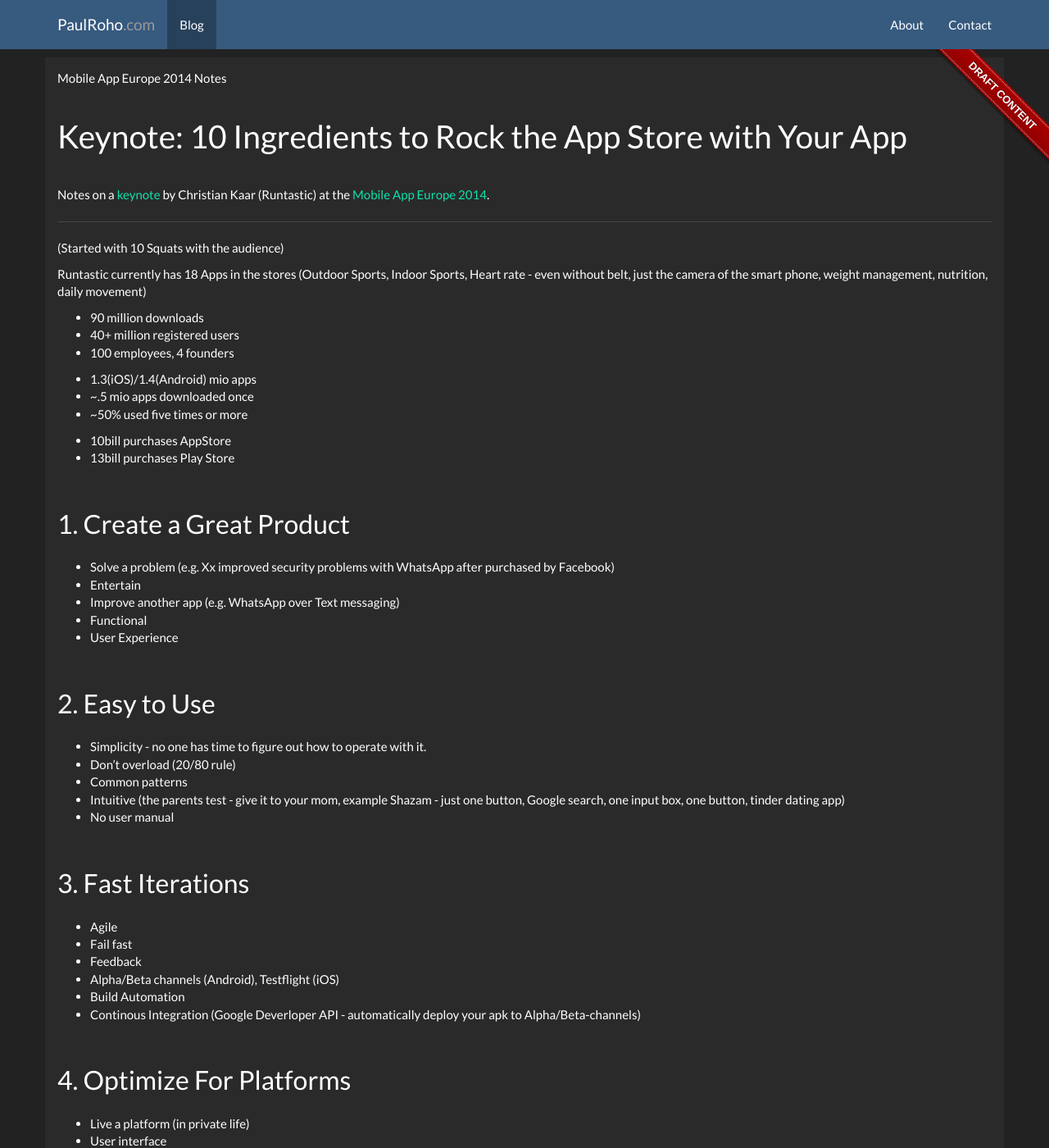
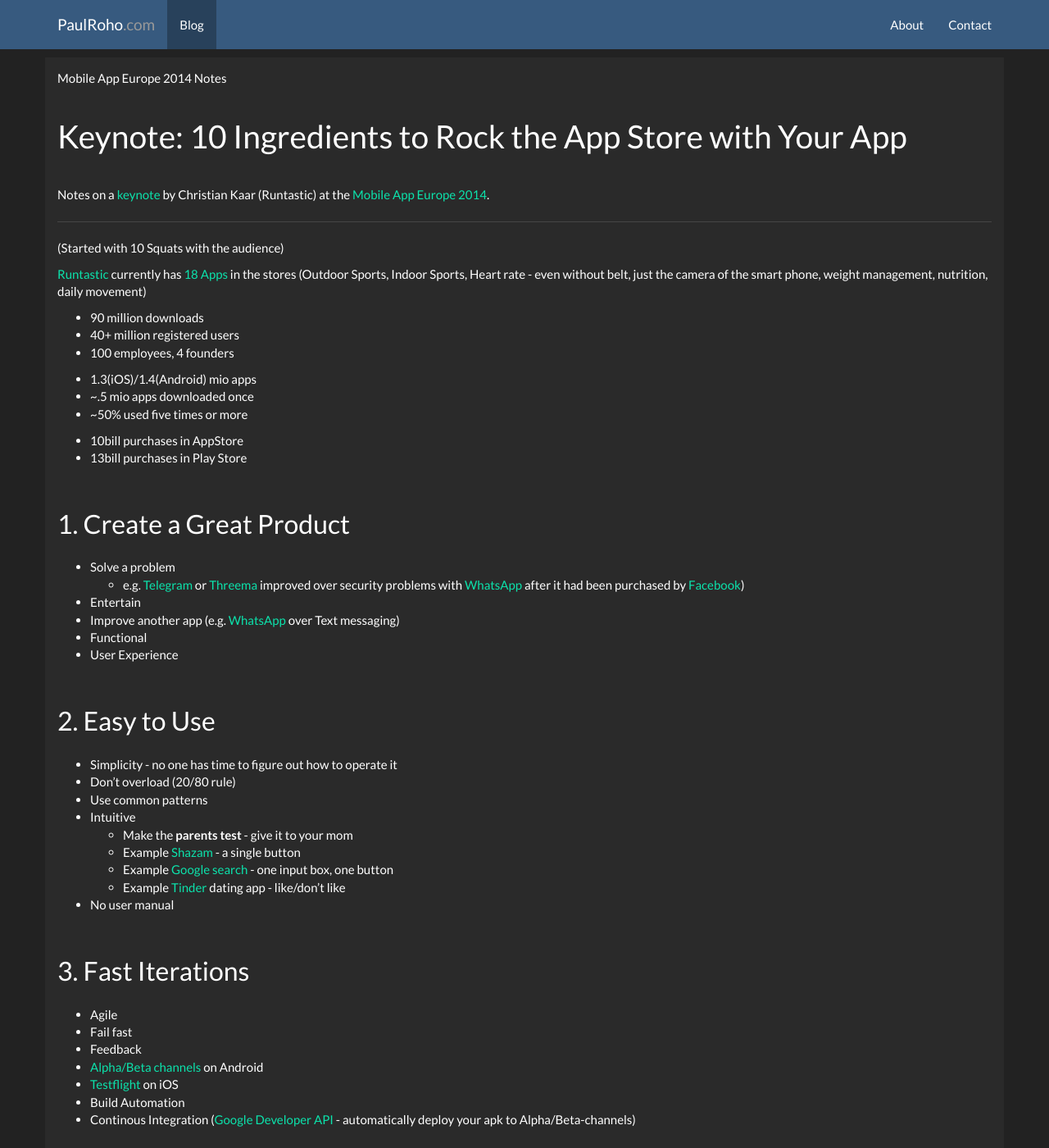
Before and after one commit to paulroho/paulroho.github.io, a Jekyll site: the page built from _posts/2014-09-29-Ten-Ingredients-to-Rock-the-App-Store.md, in a window 1280 px wide and 1400 px high. Shown: the whole window at 82% size. Built offline with Jekyll 4.4.1, drawn with Linux system fonts in a browser that asks for light colours; nearby versions of some CDN libraries; some of the changed text lies outside the part shown.

Commit message:
10 Ingredients to Rock the App Store with Your App (Christian Kaar) publish

```diff
--- a/_posts/2014-09-29-Ten-Ingredients-to-Rock-the-App-Store.md
+++ b/_posts/2014-09-29-Ten-Ingredients-to-Rock-the-App-Store.md
@@ -16,7 +16,7 @@
 
 (Started with 10 Squats with the audience)
 
-Runtastic currently has 18 Apps in the stores (Outdoor Sports, Indoor Sports, Heart rate - even without belt, just the camera of the smart phone, weight management, nutrition, daily movement)
+[Runtastic](https://www.runtastic.com/) currently has [18 Apps](https://www.runtastic.com/en/apps) in the stores (Outdoor Sports, Indoor Sports, Heart rate - even without belt, just the camera of the smart phone, weight management, nutrition, daily movement)
 
 * 90 million downloads
 * 40+ million registered users
@@ -26,35 +26,41 @@
 * ~.5 mio apps downloaded once
 * ~50% used five times or more
 
-* 10bill purchases AppStore
-* 13bill purchases Play Store
+* 10bill purchases in AppStore
+* 13bill purchases in Play Store
 
 ##1. Create a Great Product
-* Solve a problem (e.g. Xx improved security problems with WhatsApp after purchased by Facebook)
+* Solve a problem
+    * e.g. [Telegram](https://telegram.org/apps) or [Threema](https://play.google.com/store/apps/details?id=ch.threema.app) improved over security problems with [WhatsApp](http://www.whatsapp.com/) after it had been purchased by [Facebook](https://www.facebook.com/))
 * Entertain
-* Improve another app (e.g. WhatsApp over Text messaging)
+* Improve another app (e.g. [WhatsApp](http://www.whatsapp.com/) over Text messaging)
 * Functional
 * User Experience
 
 ##2. Easy to Use
-* Simplicity - no one has time to figure out how to operate with it.
+* Simplicity - no one has time to figure out how to operate it
 * Don't overload (20/80 rule)
-* Common patterns
-* Intuitive (the parents test - give it to your mom, example Shazam - just one button, Google search, one input box, one button, tinder dating app)
+* Use common patterns
+* Intuitive
+    * Make the **parents test** - give it to your mom
+    * Example [Shazam](http://www.shazam.com/) - a single button
+    * Example [Google search](http://www.google.com/) - one input box, one button
+    * Example [Tinder](http://www.gotinder.com/) dating app - like/don't like
 * No user manual
 
 ##3. Fast Iterations
 * Agile
 * Fail fast
 * Feedback
-* Alpha/Beta channels (Android), Testflight (iOS)
+* [Alpha/Beta channels](https://support.google.com/googleplay/android-developer/answer/3131213?hl=en) on Android
+* [Testflight](https://www.testflightapp.com/) on iOS
 * Build Automation
-* Continous Integration (Google Deverloper API - automatically deploy your apk to Alpha/Beta-channels)
+* Continous Integration ([Google Developer API](https://code.google.com/apis/console/?pli=1) - automatically deploy your apk to Alpha/Beta-channels)
 
 ##4. Optimize For Platforms
-* Live a platform (in private life)
+* **Live a platform** - in private life!
 * User interface
-* Platform guidelines (iOS: Action Specifics, Android: intents)
+* Platform guidelines
 * User experience
 
 ##5. Build the Picture, Optimize the Details
@@ -97,7 +105,7 @@
 * Space for creativity
 * Motivation
 
-DONI - Day of new ideas (once a month)
+Runtastic: DONI - Day of new ideas (once a month)
 
 ## Conclusion
 * Strive for excellence
```
Also changed, not shown: other parts of _posts/2014-09-29-Ten-Ingredients-to-Rock-the-App-Store.md (+4 -2 lines).
